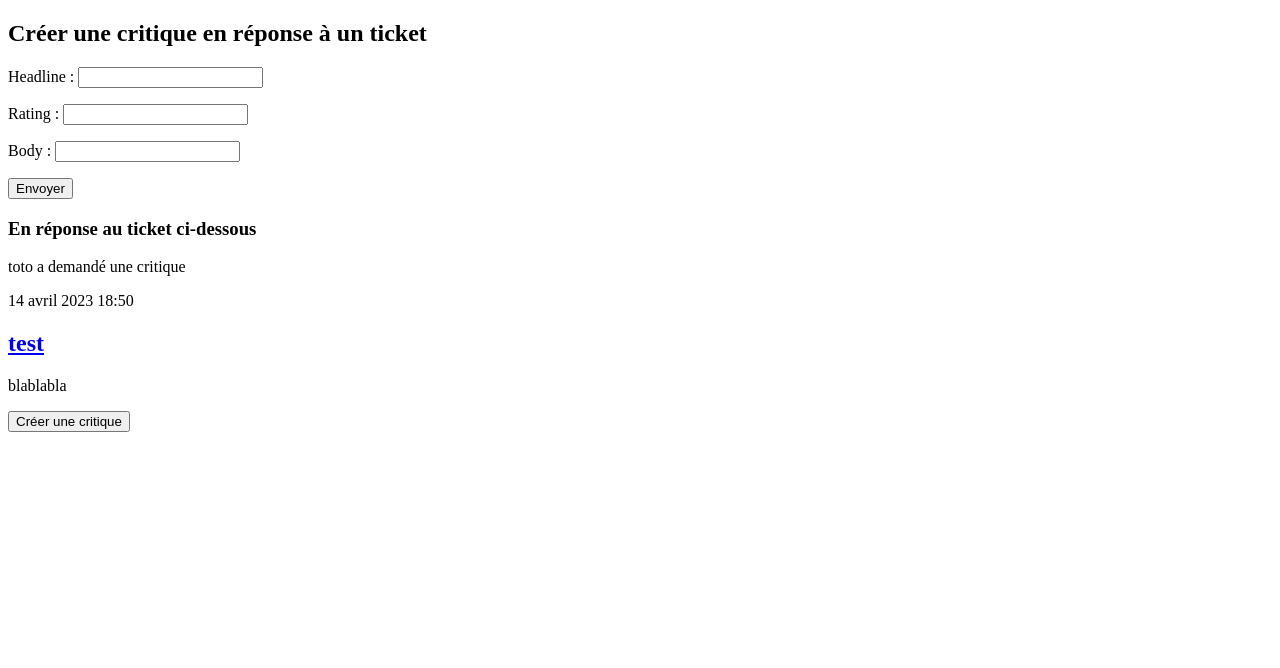
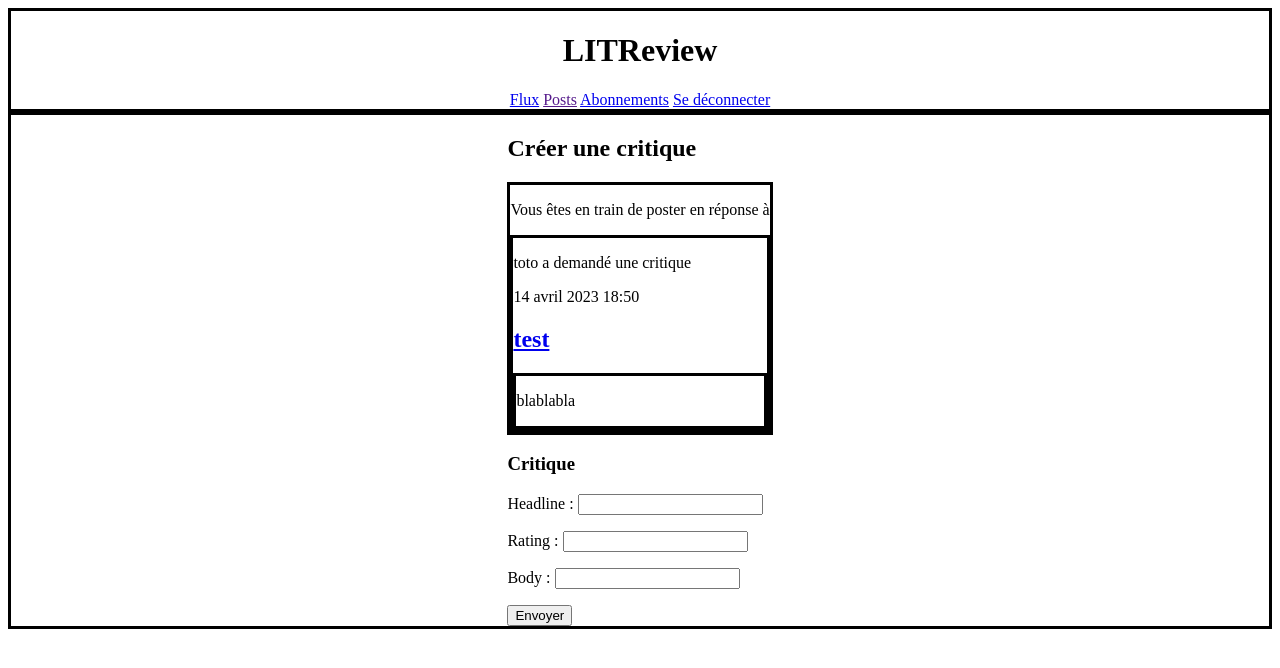
Before and after one commit to vpich/P9_Developpez_une_application_web_en_utilisant_django, a Django app: page /review/create/ticket/1/ in a window 1280 px wide. Shown: the top 668 px of the page. Run offline with Django 4.2, Linux system fonts and the light colour scheme; data comes from the database, SQL or seed files in the repository.

Commit message:
Amélioration des templates create_review, create_review_response et create_ticket + début de mise en page css sur ces templates

```diff
--- a/litreview/authentication/static/authentication/style.css
+++ b/litreview/authentication/static/authentication/style.css
@@ -22,4 +22,14 @@ header {
   margin: 5px;
 }
 
+#ticket-while-response {
+  border: solid;
+}
+#ticket-while-response div {
+  border: solid;
+}
+#ticket-while-response div button {
+  display: none;
+}
+
 /*# sourceMappingURL=style.css.map */
--- a/litreview/review/templates/review/create_review_response.html
+++ b/litreview/review/templates/review/create_review_response.html
@@ -1,17 +1,28 @@
-<!DOCTYPE html>
-<html lang="fr">
-<head>
-    <meta charset="UTF-8">
-    <title>Title</title>
-</head>
-<body>
-<h2>Créer une critique en réponse à un ticket</h2>
-    <form method="post" >
-        {% csrf_token %}
-        {{ form.as_p }}
-        <button type="submit" >Envoyer</button>
-    </form>
-<h3>En réponse au ticket ci-dessous</h3>
-{% include "review/partials/ticket_snippet.html" %}
-</body>
-</html>
+{% extends "base.html" %}
+{% load static %}
+
+{% block style %}
+  <link rel="stylesheet" href="{% static 'authentication/style.css' %}" />
+{% endblock %}
+
+{% block content %}
+
+<div>
+    <h2>Créer une critique</h2>
+    <div id="ticket-while-response">
+        <p>Vous êtes en train de poster en réponse à</p>
+        {% include "review/partials/ticket_snippet.html" %}
+    </div>
+
+    <div>
+        <h3>Critique</h3>
+        <form method="post" >
+            {% csrf_token %}
+            {{ form.as_p }}
+            <button type="submit" >Envoyer</button>
+        </form>
+    </div>
+
+</div>
+
+{% endblock %}
--- a/sass/main.scss
+++ b/sass/main.scss
@@ -23,3 +23,14 @@ header {
     border: solid;
     margin: 5px;
 }
+
+#ticket-while-response {
+    border: solid;
+    div {
+        border: solid;
+        button {
+            display: none;
+        }
+    }
+
+}
```
Also changed, not shown: litreview/review/templates/review/create_review.html (+26 -13 lines), litreview/review/templates/review/create_ticket.html (+12 -10 lines), 1 other file.
